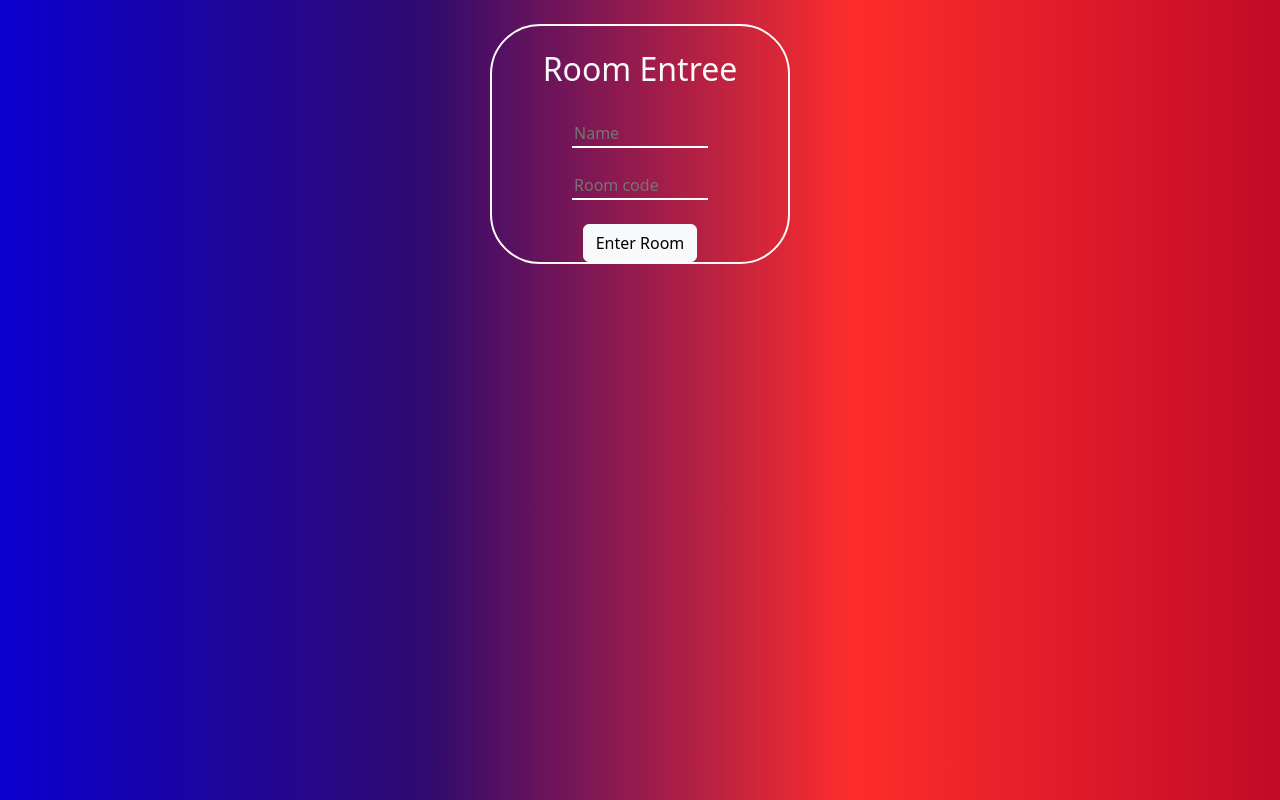
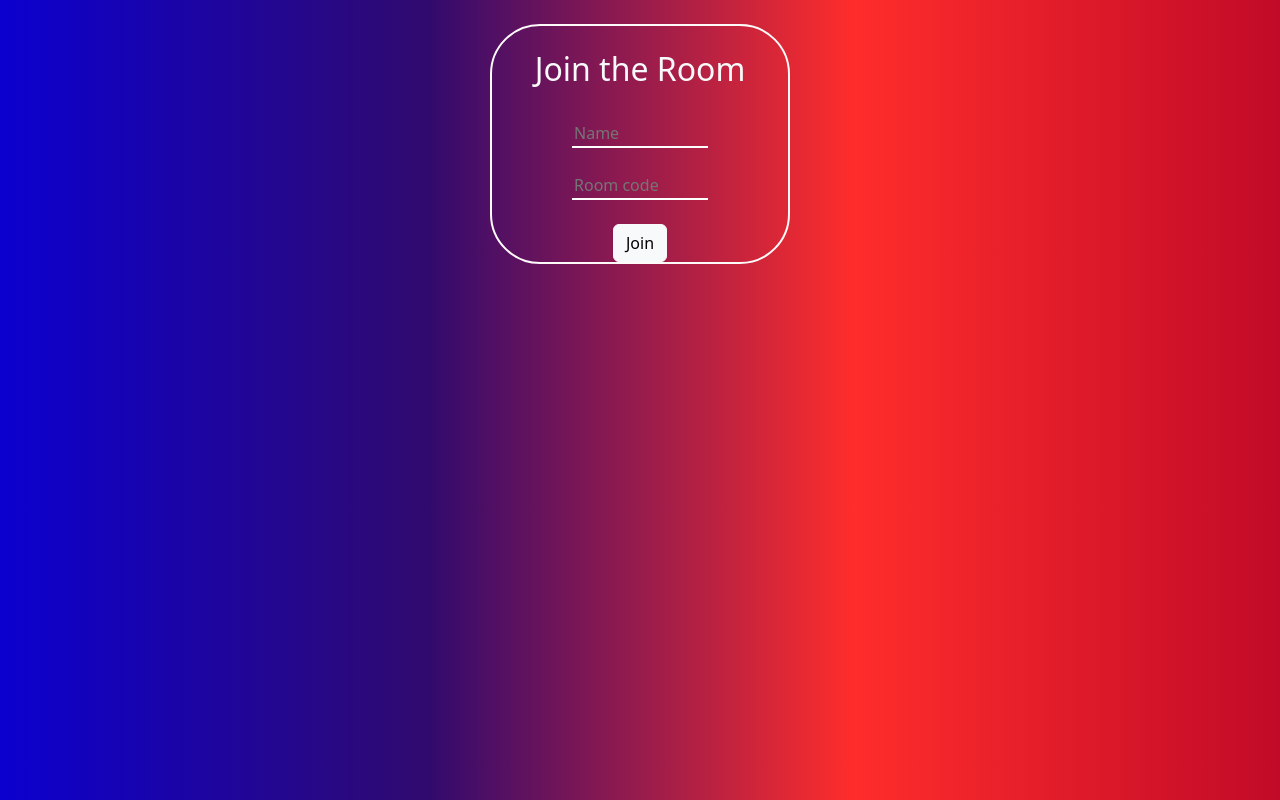
Before and after one commit to Suriya3621/Chat-app, a React (Create React App) app in the folder frontend/: page / in a window 1280 px wide. Shown: the top 800 px of the page. Built offline with nearby package versions, Linux system fonts and the light colour scheme.

Commit message:
Update Login.jsx

```diff
--- a/frontend/src/Login.jsx
+++ b/frontend/src/Login.jsx
@@ -9,7 +9,7 @@ const Login = () => {
   <form>
   <br/>
     <div class="box container text-light">
-    <br/><p class="h2 text-light">Room Entree</p><br/>
+    <br/><p class="h2 text-light">Join the Room</p><br/>
       <input type="text" class="input " placeholder="Name"
       value={name}
       onChange={(e)=>setName(e.target.value)}
@@ -21,7 +21,7 @@ const Login = () => {
       /><br/><br/>
           <Link onClick={(name === '' || room === '') ? (e) => e.preventDefault() : null}
       to={`/chat?name=${name}&room=${room}`}>
-      <button type="submit" class="btn btn-light">Enter Room</button>
+      <button type="submit" class="btn btn-light">Join</button>
 </Link>
 <br/>
 </div>
```
